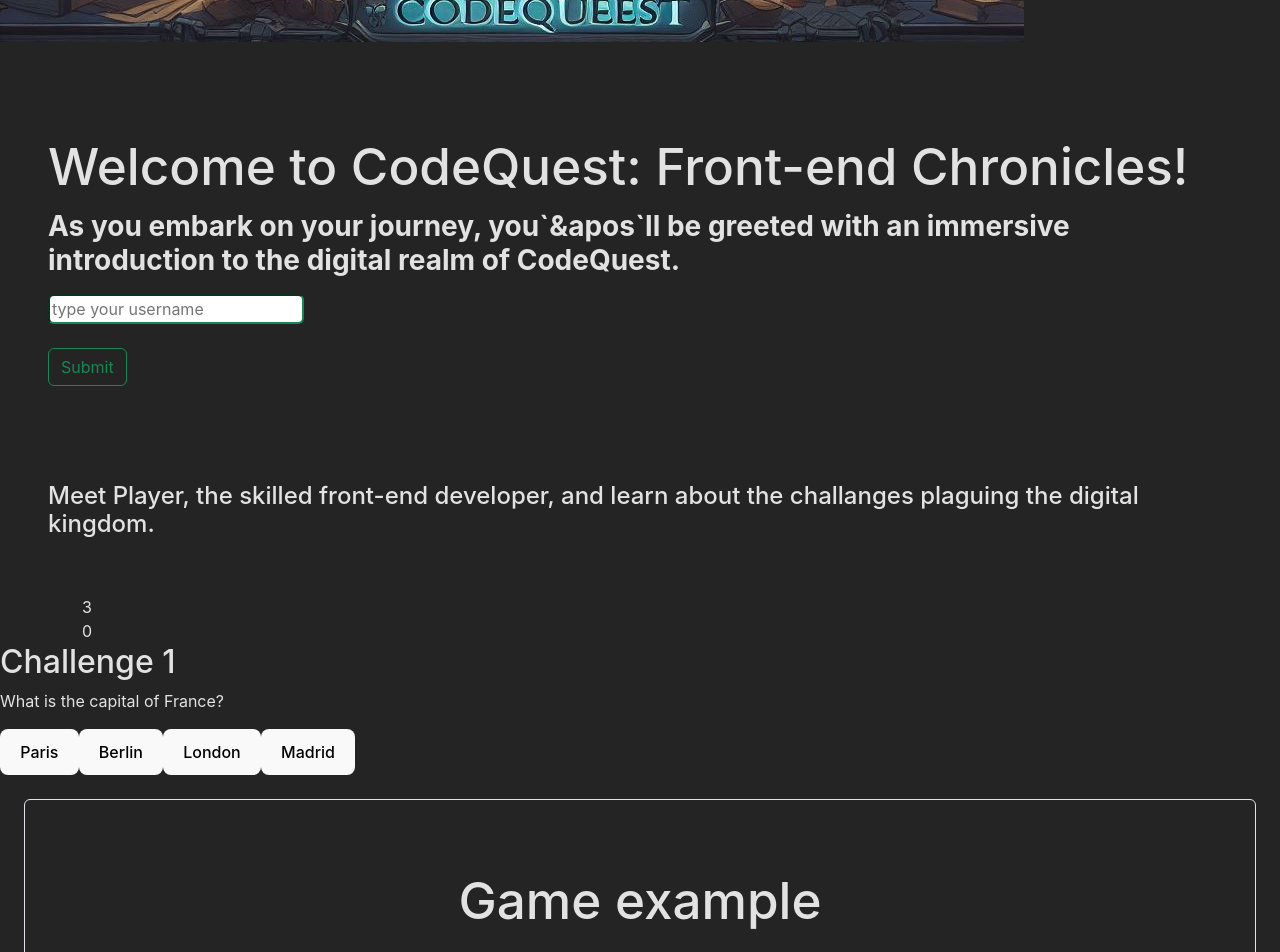
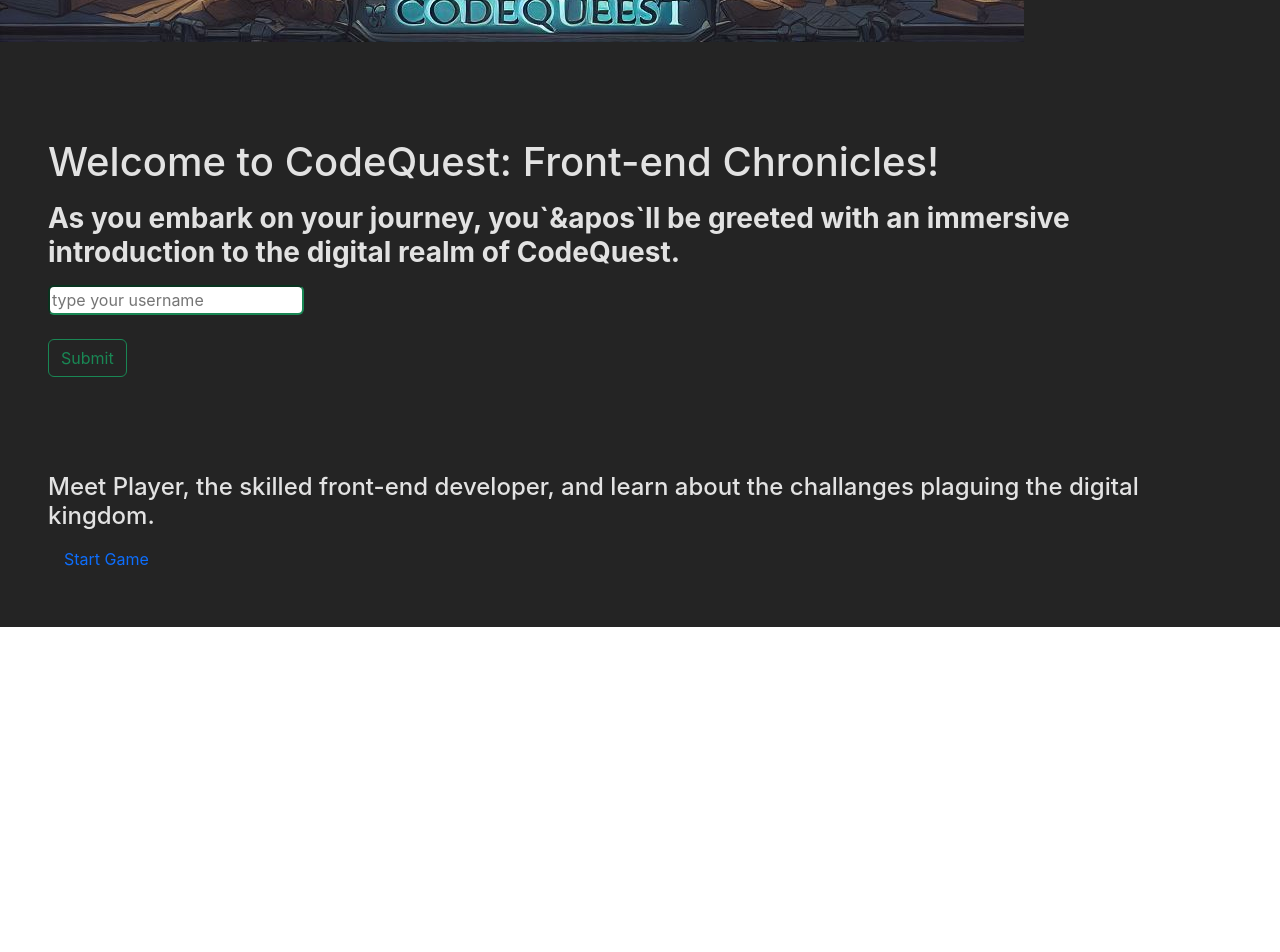
Before and after one commit to AoifeEdX/code-quest, a React (Vite) app: page / in a window 1280 px wide. Shown: the part 1120-2072 px from the top of the page. After the commit the page ends 1747 px from the top, so only its background shows below. Built offline with nearby package versions, Linux system fonts and the light colour scheme.

Commit message:
add routes for testin puproses

```diff
--- a/package.json
+++ b/package.json
@@ -15,7 +15,8 @@
     "npm": "^10.5.0",
     "react": "^18.2.0",
     "react-bootstrap": "^2.10.1",
-    "react-dom": "^18.2.0"
+    "react-dom": "^18.2.0",
+    "react-router-dom": "^6.22.2"
   },
   "devDependencies": {
     "@types/react": "^18.2.56",
--- a/src/App.jsx
+++ b/src/App.jsx
@@ -1,22 +1,29 @@
 import './App.css';
 import Header from './components/Header/Header';
 import Game from './pages/Game/Game';
-import CompassGame from './components/CompassGame/CompassGame';
-import LivesGame from './components/LivesGame/LivesGame';
+// import CompassGame from './components/CompassGame/CompassGame';
+// import LivesGame from './components/LivesGame/LivesGame';
 import Welcome from './components/Welcome';
-import LeaderBoardButton from './components/LeaderBoardButton';
+// import LeaderBoardButton from './components/LeaderBoardButton';
+import { Routes, Route } from 'react-router-dom';
 
 function App() {
 
   return (
     <>
 		<Header />
-      <Welcome />
-      <Game/>
-			<LivesGame />
-			<CompassGame />
-      <LeaderBoardButton />
-			<CompassGame />
+    <Routes >
+
+      <Route path='/' element={<Welcome />} />
+        {/* <Welcome /> */}
+      <Route path='/game' element={<Game />} />
+
+    </Routes>
+      {/* <Game/> */}
+			{/* <LivesGame /> */}
+			{/* <CompassGame />			 */}
+      {/* <LeaderBoardButton /> */}
+			{/* <CompassGame />				 */}
     </>
   )
 }
--- a/src/components/Welcome/index.jsx
+++ b/src/components/Welcome/index.jsx
@@ -1,5 +1,6 @@
 import Form from 'react-bootstrap/Form';
 import { useState } from 'react';
+import Nav from 'react-bootstrap/Nav';
 
 const Welcome = () => {
     const [formData, setFormData] = useState({
@@ -70,6 +71,9 @@ const Welcome = () => {
                         <button className='btn btn-outline-success mb-5' type='submit'>Submit</button>
                         <p className='mt-5 h4'>Meet {formData.text}, the skilled front-end developer, and learn about the challanges plaguing the digital kingdom.</p>
                     </Form>
+                    <Nav>
+                        <Nav.Link className="nav-element" href="/game">Start Game</Nav.Link>
+                    </Nav>
                 </div>
 
             </div>
--- a/src/main.jsx
+++ b/src/main.jsx
@@ -4,9 +4,14 @@ import App from './App.jsx'
 import './index.css'
 import 'bootstrap/dist/css/bootstrap.min.css'
 import * as bootstrap from 'bootstrap'
+// import ReactDOM from 'react-dom/client'
+import { BrowserRouter as Router, Routes, Route } from 'react-router-dom'
 
 ReactDOM.createRoot(document.getElementById('root')).render(
   <React.StrictMode>
-    <App />
+    <Router >
+
+      <App />
+    </Router>
   </React.StrictMode>,
 )
```
Also changed, not shown: 1 other file (tests, documents, lock files or other folders).
